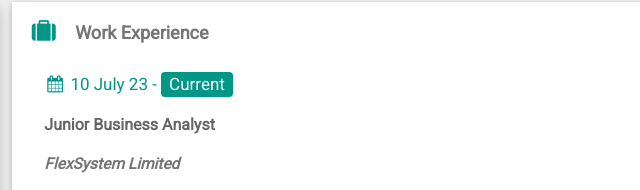
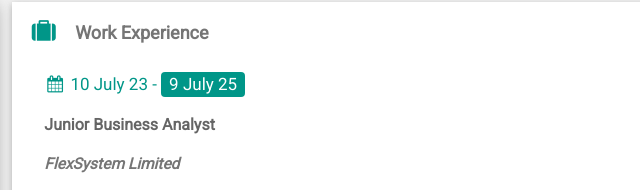
Before and after one commit to ivanhuith/ivanhuith.github.io, a plain HTML site: page index.html in a window 1280 px wide. Shown: the part 121-311 px from the top of the page, 425-1065 px from the left. Drawn offline with nearby package versions, Linux system fonts and the light colour scheme.

Commit message:
Update index.html

```diff
--- a/index.html
+++ b/index.html
@@ -91,7 +91,7 @@
               class="fa fa-suitcase fa-fw w3-margin-right w3-xlarge w3-text-teal"></i>Work Experience</h2>
           <div class="w3-container">
             <h3 class="w3-text-teal w3-margin-top w3-margin-bottom"><i class="fa fa-calendar fa-fw"></i> 10 July 23 -
-              <span class="w3-tag w3-teal w3-round" id="Tag">Current</span>
+              <span class="w3-tag w3-teal w3-round" id="Tag">9 July 25</span>
             </h3>
             <h4 class="w3-opacity w3-margin-top w3-margin-bottom"><b>Junior Business Analyst</b></h4>
             <h5 class="Company w3-margin-top w3-margin-bottom w3-text-grey"><b>FlexSystem Limited</b></h5>
```
